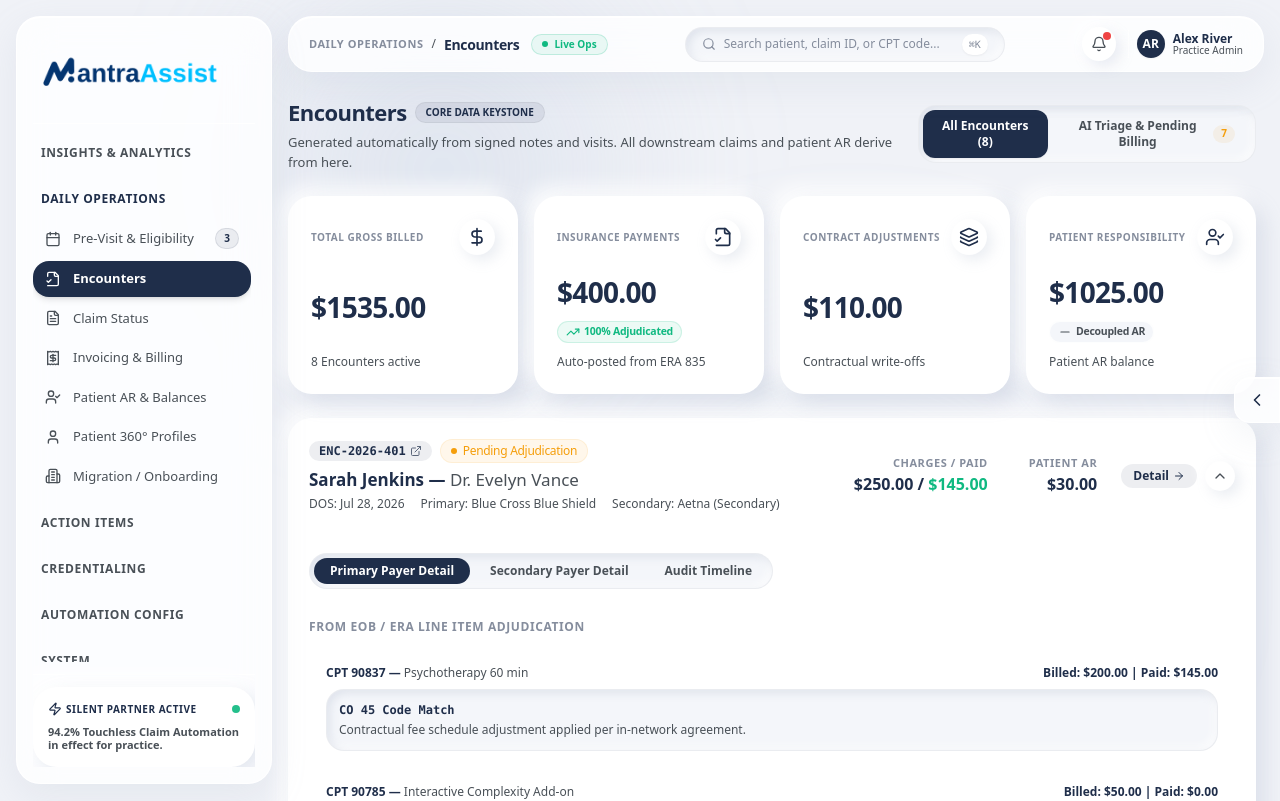
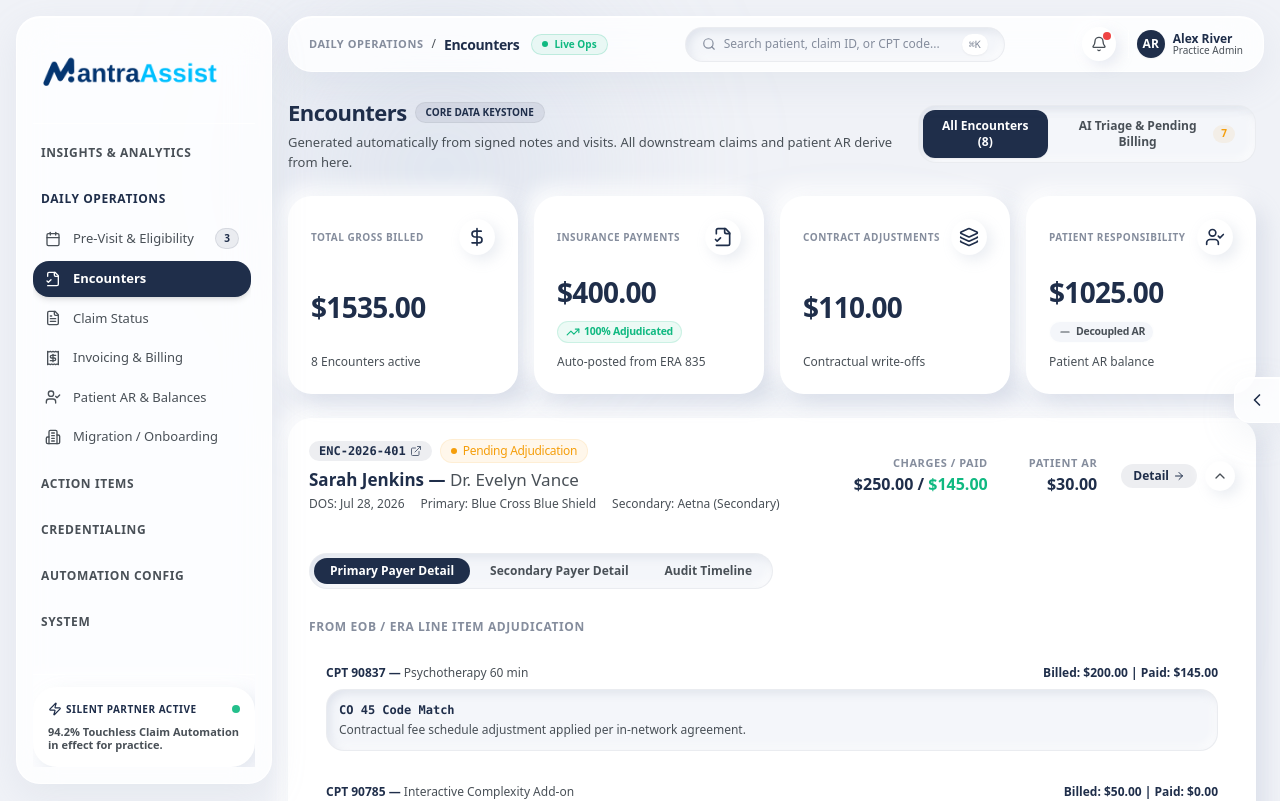
Before and after one commit to abhishek-mantra/RevenueCycle, a Next.js app: page /encounters in a window 1280 px wide. Shown: the top 801 px of the page. Built offline with nearby package versions, Linux system fonts and the light colour scheme.

Commit message:
fix: remove patient profile from sidebar and link patient names across appointments, encounters, claims, invoicing, and patient responsibility

```diff
--- a/src/app/appointments/page.tsx
+++ b/src/app/appointments/page.tsx
@@ -1,6 +1,7 @@
 "use client";
 
 import React, { useState } from "react";
+import Link from "next/link";
 import { AppShell } from "@/components/layout/app-shell";
 import { KpiCard } from "@/components/ui/kpi-card";
 import { StatusBadge } from "@/components/ui/status-badge";
@@ -162,7 +163,13 @@ export default function AppointmentsPage() {
                   </div>
                   <div>
                     <h3 className="text-[15px] font-bold text-[var(--foreground)]">
-                      {apt.patientName} — <span className="text-[var(--foreground-muted)] font-medium">{apt.providerName}</span>
+                      <Link
+                        href={`/patients/${apt.patientName === "Sarah Jenkins" ? "PAT-101" : apt.patientName === "Michael Chang" ? "PAT-102" : "PAT-103"}`}
+                        className="hover:text-[var(--accent)] hover:underline transition-colors"
+                      >
+                        {apt.patientName}
+                      </Link>{" "}
+                      — <span className="text-[var(--foreground-muted)] font-medium">{apt.providerName}</span>
                     </h3>
                     <div className="flex items-center gap-3 text-xs text-[var(--foreground-muted)] font-medium mt-0.5">
                       <span>{apt.payerName}</span>
--- a/src/app/claims/[id]/page.tsx
+++ b/src/app/claims/[id]/page.tsx
@@ -101,7 +101,7 @@ export default function ClaimDetailPage({ params }: { params: Promise<{ id: stri
               />
             </div>
             <p className="text-[13px] text-[var(--foreground-muted)] font-medium">
-              Patient: <strong className="text-[var(--foreground)]">{claim.patientName}</strong> • Payer:{" "}
+              Patient: <Link href={`/patients/${claim.patientName === "Sarah Jenkins" ? "PAT-101" : claim.patientName === "Michael Chang" ? "PAT-102" : "PAT-103"}`} className="text-[var(--foreground)] font-bold hover:text-[var(--accent)] hover:underline transition-colors">{claim.patientName}</Link> • Payer:{" "}
               <strong className="text-[var(--foreground)]">{claim.payerName}</strong> • Service Date: {formatDate(claim.serviceDate)}
             </p>
           </div>
--- a/src/app/encounters/page.tsx
+++ b/src/app/encounters/page.tsx
@@ -279,7 +279,7 @@ export default function EncountersPage() {
                       />
                     </div>
                     <h3 className="text-[17px] font-bold text-[var(--foreground)]">
-                      <Link href={`/encounters/${enc.id}`} className="hover:text-[var(--accent)] transition-colors">
+                      <Link href={`/patients/${enc.patientName === "Sarah Jenkins" ? "PAT-101" : enc.patientName === "Michael Chang" ? "PAT-102" : "PAT-103"}`} className="hover:text-[var(--accent)] hover:underline transition-colors font-bold text-[var(--foreground)]">
                         {enc.patientName}
                       </Link>{" "}
                       — <span className="text-[var(--foreground-muted)] font-medium">{enc.providerName}</span>
--- a/src/app/invoicing/[id]/page.tsx
+++ b/src/app/invoicing/[id]/page.tsx
@@ -88,7 +88,7 @@ export default function InvoiceDetailPage({ params }: { params: Promise<{ id: st
               />
             </div>
             <p className="text-[13px] text-[var(--foreground-muted)] font-medium">
-              Patient: <strong className="text-[var(--foreground)]">{invoice.patientName}</strong> • Due Date:{" "}
+              Patient: <Link href={`/patients/${invoice.patientName === "Sarah Jenkins" ? "PAT-101" : invoice.patientName === "Michael Chang" ? "PAT-102" : "PAT-103"}`} className="text-[var(--foreground)] font-bold hover:text-[var(--accent)] hover:underline transition-colors">{invoice.patientName}</Link> • Due Date:{" "}
               {formatDate(invoice.dueDate)} • Issued: {formatDate(invoice.issuedDate)}
             </p>
           </div>
--- a/src/components/layout/sidebar.tsx
+++ b/src/components/layout/sidebar.tsx
@@ -66,8 +66,7 @@ export const Sidebar: React.FC = () => {
         { label: "Encounters", href: "/encounters", icon: <FileCheck2 className="w-4 h-4" /> },
         { label: "Claim Status", href: "/claims", icon: <FileText className="w-4 h-4" /> },
         { label: "Invoicing & Billing", href: "/invoicing", icon: <Receipt className="w-4 h-4" /> },
-        { label: "Patient AR & Balances", href: "/patient-responsibility", icon: <UserCheck className="w-4 h-4" /> },
-        { label: "Patient 360° Profiles", href: "/patients/PAT-101", icon: <User className="w-4 h-4" /> },
+        {label: "Patient AR & Balances", href: "/patient-responsibility", icon: <UserCheck className="w-4 h-4" /> },
         { label: "Migration / Onboarding", href: "/onboarding", icon: <Building2 className="w-4 h-4" /> },
       ],
     },
```
